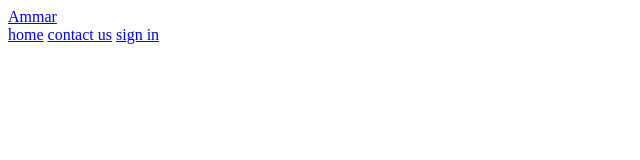
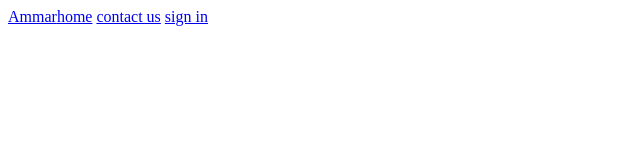
Before and after one commit to ammar6679/PROJECTBB-1, a plain HTML site: page index.html in a window 1280 px wide. Shown: the whole page, without its empty margins (0-640 px from the left). Drawn offline with Linux system fonts and the light colour scheme.

Commit message:
Update index.html

```diff
--- a/index.html
+++ b/index.html
@@ -15,6 +15,10 @@
 			from{font-size: 10px;}
 			to{font-size: 30px;}
 		}
+		header{
+			position: fixed;
+			display:flex;
+		}
 	</style>
 </head>
 <body>
@@ -29,6 +33,9 @@
             <a href="#">sign in</a>
 
 		 </nav>
+		 <div  class="logo">
+			 <a href="" class="fas fa-heart"></a>
+		 </div>
     </header>
 </body>
 </html>
```
